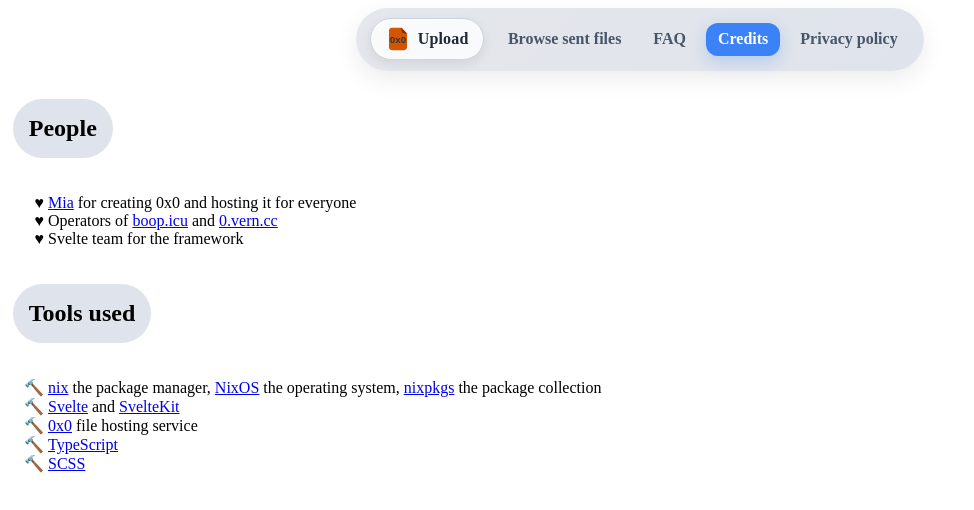
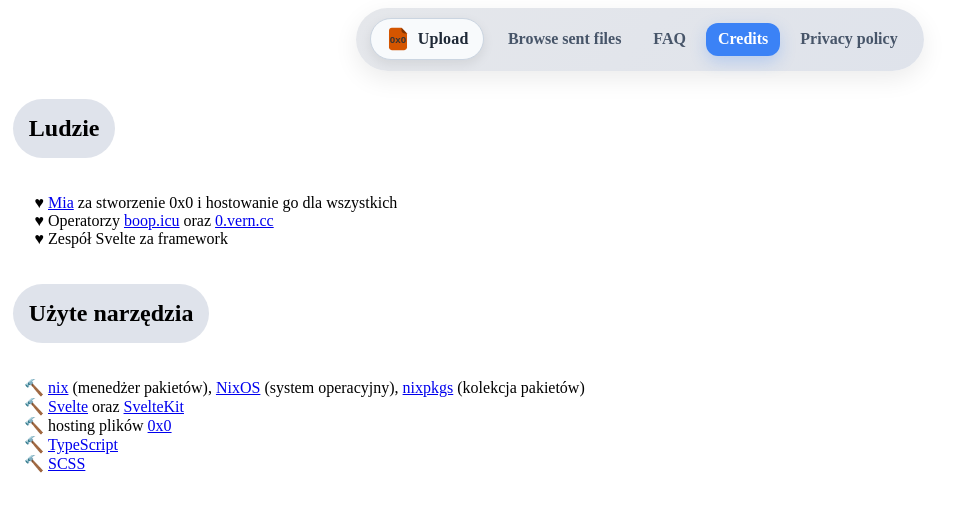
Before and after one commit to reptee/0x0-wrapper, a SvelteKit app: page /credits in a window 1280 px wide. Shown: the top 510 px of the page, without its empty margins (0-974 px from the left). Built offline with nearby package versions, Linux system fonts and the light colour scheme.

Commit message:
polskie tłumaczenie /credits

```diff
--- a/src/routes/credits/+page.svelte
+++ b/src/routes/credits/+page.svelte
@@ -1,32 +1,30 @@
-<!-- TODO: hearts as list items prefix -->
-<h2>People</h2>
+<h2>Ludzie</h2>
 <ul class="hearts">
   <li>
-    <a href="https://git.0x0.st/mia">Mia</a> for creating 0x0 and hosting it for
-    everyone
+    <a href="https://git.0x0.st/mia">Mia</a> za stworzenie 0x0 i hostowanie go dla
+    wszystkich
   </li>
   <li>
-    Operators of
-    <a href="https://boop.icu">boop.icu</a> and
+    Operatorzy
+    <a href="https://boop.icu">boop.icu</a> oraz
     <a href="https://0.vern.cc">0.vern.cc</a>
   </li>
-  <li>Svelte team for the framework</li>
+  <li>Zespół Svelte za framework</li>
 </ul>
 
-<!-- TODO: hammer as list items prefix -->
-<h2>Tools used</h2>
+<h2>Użyte narzędzia</h2>
 <ul class="tools">
   <li>
-    <a href="https://wiki.nixos.org/wiki/Nix_(package_manager)">nix</a> the
-    package manager, <a href="https://nixos.org/">NixOS</a> the operating
-    system,
-    <a href="https://github.com/NixOS/nixpkgs/issues">nixpkgs</a> the package collection
+    <a href="https://wiki.nixos.org/wiki/Nix_(package_manager)">nix</a>
+    (menedżer pakietów), <a href="https://nixos.org/">NixOS</a> (system
+    operacyjny),
+    <a href="https://github.com/NixOS/nixpkgs/issues">nixpkgs</a> (kolekcja pakietów)
   </li>
   <li>
-    <a href="https://svelte.dev/">Svelte</a> and
+    <a href="https://svelte.dev/">Svelte</a> oraz
     <a href="https://svelte.dev/docs/kit/introduction">SvelteKit</a>
   </li>
-  <li><a href="https://git.0x0.st/mia/0x0">0x0</a> file hosting service</li>
+  <li>hosting plików <a href="https://git.0x0.st/mia/0x0">0x0</a></li>
   <li><a href="https://www.typescriptlang.org/">TypeScript</a></li>
   <li><a href="https://sass-lang.com/documentation/syntax/">SCSS</a></li>
 </ul>
```
